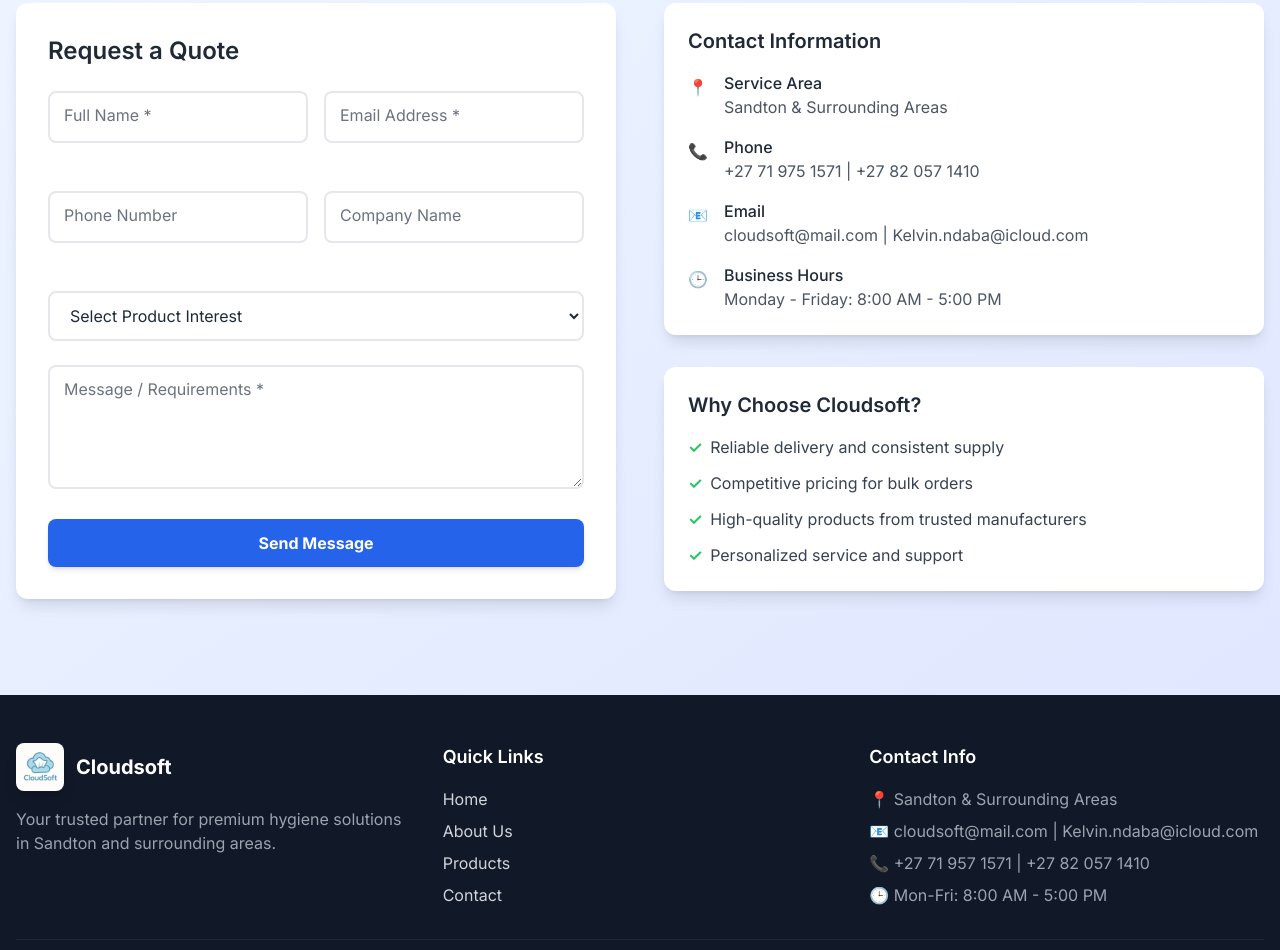
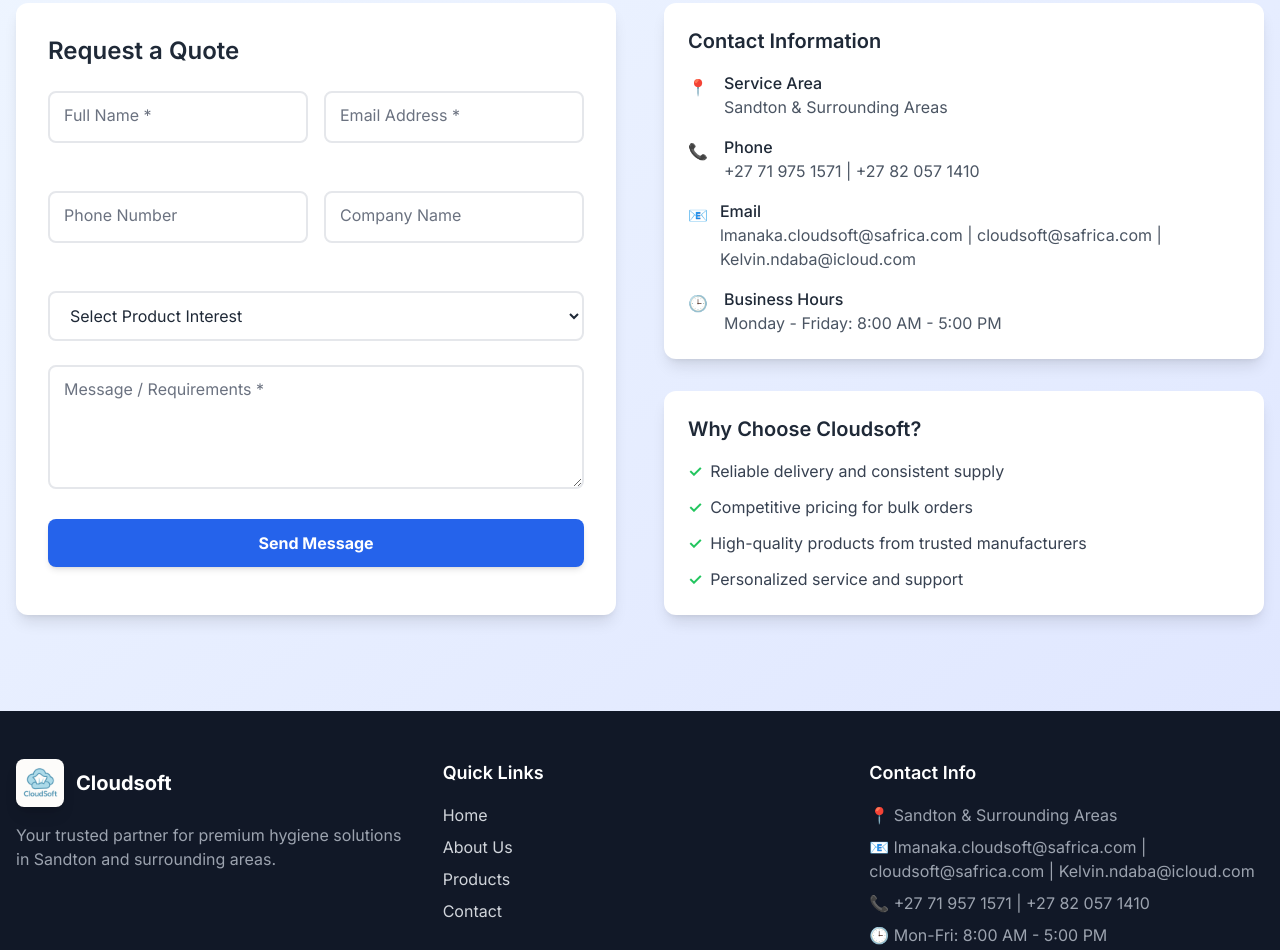
Before and after one commit to tacsecurityservices/Cloudsoft, a plain HTML site: page index.html in a window 1280 px wide. Shown: the part 2651-3601 px from the top of the page. Drawn offline with nearby package versions, Linux system fonts and the light colour scheme.

Commit message:
Update index.html

```diff
--- a/index.html
+++ b/index.html
@@ -491,7 +491,7 @@
                                 <div class="w-6 h-6 text-blue-600 mt-1">📧</div>
                                 <div>
                                     <p class="font-medium text-gray-800">Email</p>
-                                    <p class="text-gray-600">cloudsoft@mail.com | Kelvin.ndaba@icloud.com</p>
+                                    <p class="text-gray-600"> lmanaka.cloudsoft@safrica.com |  cloudsoft@safrica.com | Kelvin.ndaba@icloud.com</p>
 
                                 </div>
                             </div>
@@ -578,7 +578,7 @@
                     <h4 class="text-lg font-semibold text-white mb-4">Contact Info</h4>
                     <ul class="space-y-2 text-gray-400">
                         <li>📍 Sandton & Surrounding Areas</li>
-                        <li>📧 cloudsoft@mail.com | Kelvin.ndaba@icloud.com</li>
+                        <li>📧 lmanaka.cloudsoft@safrica.com |  cloudsoft@safrica.com | Kelvin.ndaba@icloud.com</li>
                         <li>📞 +27 71 957 1571 | +27 82 057 1410
                         <li>🕒 Mon-Fri: 8:00 AM - 5:00 PM</li>
                     </ul>
```
